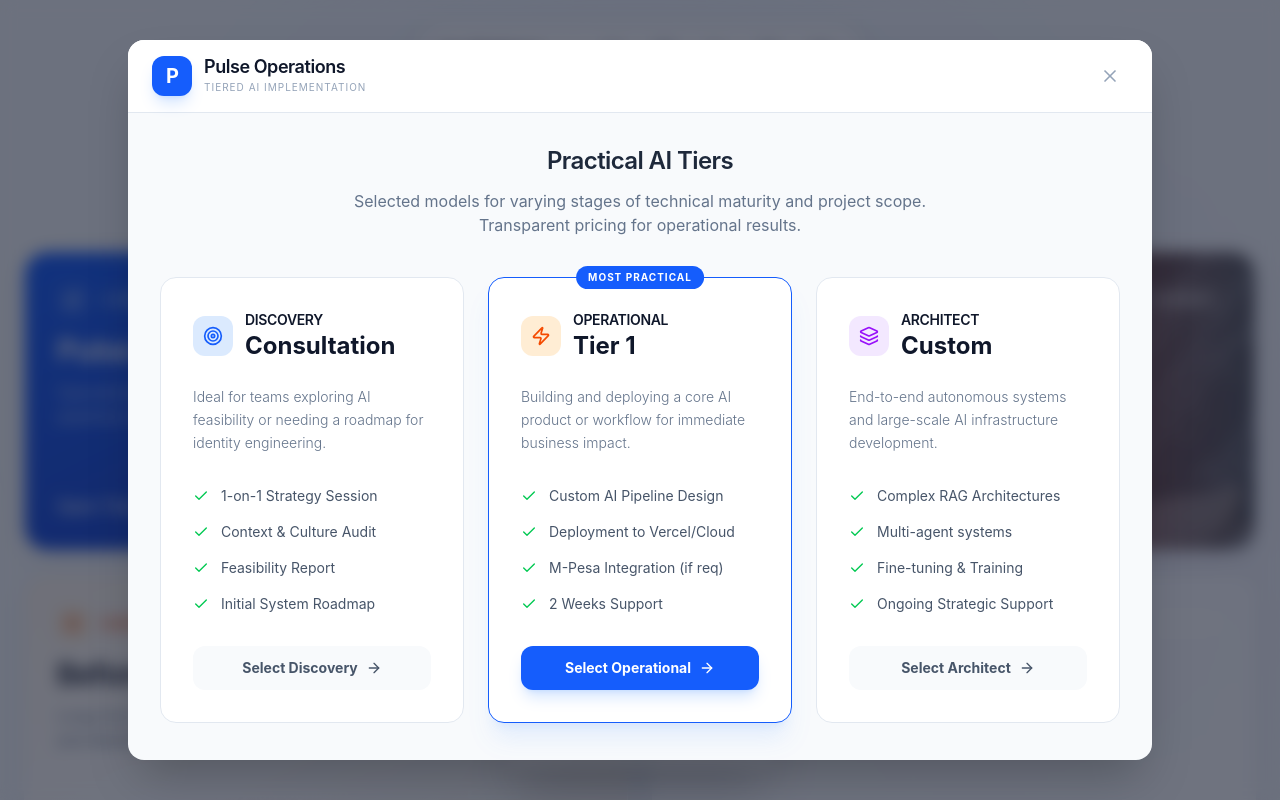
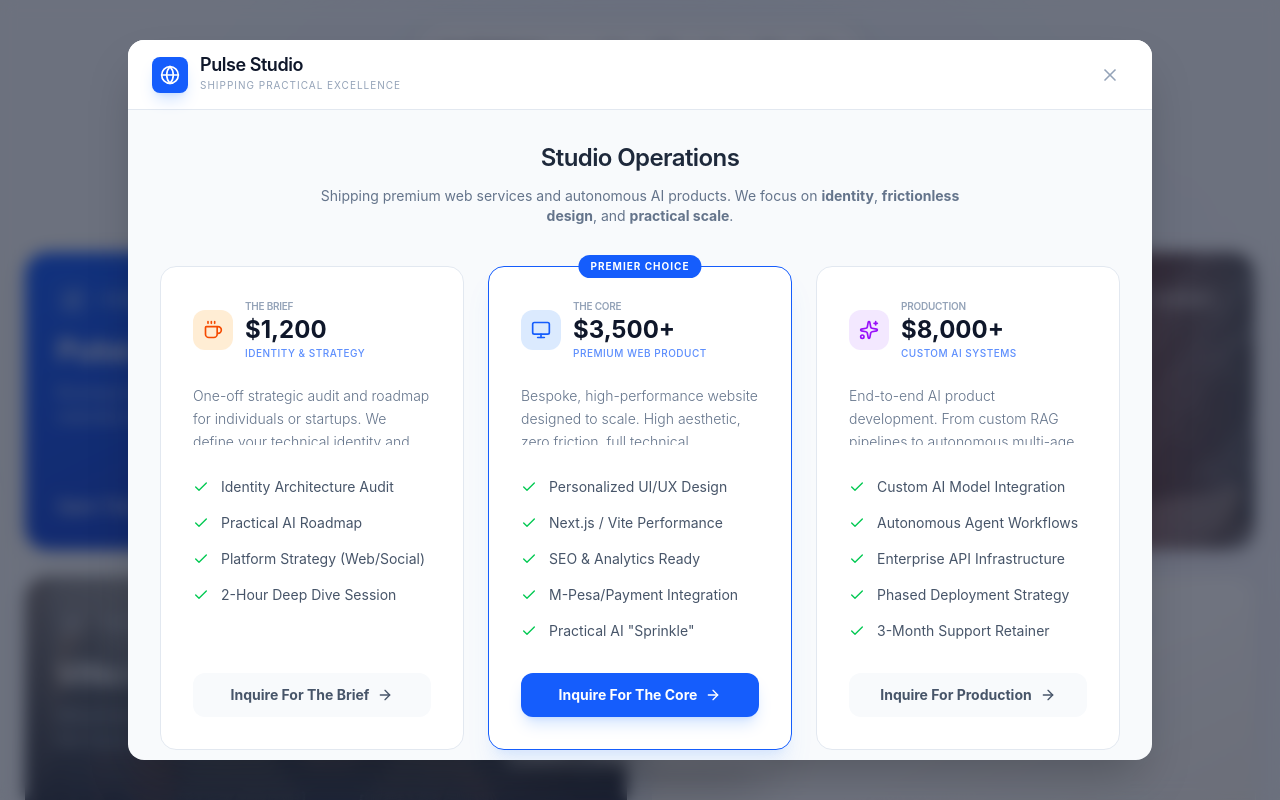
Before and after one commit to IanOchiengAI/ian-personal-website, a React (Vite) app in the folder website/: page / in a window 1280 px wide. Both pictures are taken after a click on the element 326 px from the left and 1309 px from the top of the page. Shown: the part 909-1709 px from the top of the page. Built offline with nearby package versions, Linux system fonts and the light colour scheme.

Commit message:
feat: restore ViNci Music and integrate Pulse Studio with premium pricing tiers

```diff
--- a/website/src/components/Ecosystem.tsx
+++ b/website/src/components/Ecosystem.tsx
@@ -8,15 +8,15 @@
 
 const ecosystemItems = [
     {
-        id: 'pulse',
-        title: 'Pulse Operations',
-        subtitle: 'CURRENT COMPANY',
-        description: 'Operationalizing AI for high-growth teams. Strategic pipelines and product delivery.',
+        id: 'pulse-studio',
+        title: 'Pulse Studio',
+        subtitle: 'FOUNDER • CURRENT',
+        description: 'Boutique digital studio building premium, personalized websites and practical AI products.',
         action: 'openPricing',
         icon: Sparkles,
         bgImage: '/images/ian-suit.jpeg',
         theme: 'blue',
-        aiInsight: 'Current mission: Automating high-friction client onboarding workflows.'
+        aiInsight: 'Current mission: Automating high-friction onboarding for premium web clients.'
     },
     {
         id: 'youtube-ai',
@@ -30,6 +30,17 @@
         aiInsight: 'Primary channel for "low-friction" AI deployment tutorials.'
     },
     {
+        id: 'vinci-music',
+        title: 'ViNci Music',
+        subtitle: 'YOUTUBE • CREATIVE',
+        description: 'Where technical precision meets sonic artistry. Exploring the future of music.',
+        link: 'https://www.youtube.com/@ViNciMusicKE',
+        icon: Youtube, // Using Youtube icon as it's a channel
+        bgImage: '/images/ian-moody.jpeg',
+        theme: 'slate',
+        aiInsight: 'Leveraging AI for unique Kenyan sonic identity generation.'
+    },
+    {
         id: 'before-agi',
         title: 'Before AGI',
         subtitle: 'SUBSTACK',
@@ -39,17 +50,6 @@
         bgImage: '/images/before-agi-workflow.png',
         theme: 'orange',
         aiInsight: 'Predicts the rise of "Identity-First" AI systems by 2027.'
-    },
-    {
-        id: 'behance',
-        title: 'Design Portfolio',
-        subtitle: 'CREATIVE DIRECTION',
-        description: 'UI/UX case studies and visual systems for AI-native platforms.',
-        link: 'https://www.behance.net/ianwsochiengai',
-        icon: Palette,
-        bgImage: null,
-        theme: 'slate',
-        aiInsight: 'Focuses on "Invisible UI" patterns for LLM-driven applications.'
     }
 ];
 
--- a/website/src/components/PricingModal.tsx
+++ b/website/src/components/PricingModal.tsx
@@ -1,5 +1,5 @@
 import { motion, AnimatePresence } from 'framer-motion';
-import { X, Check, ArrowRight, Zap, Target, Layers } from 'lucide-react';
+import { X, Check, ArrowRight, Monitor, Sparkles, Coffee, Globe } from 'lucide-react';
 
 interface PricingModalProps {
     isOpen: boolean;
@@ -8,45 +8,50 @@
 
 const tiers = [
     {
-        name: 'Discovery',
-        price: 'Consultation',
-        description: 'Ideal for teams exploring AI feasibility or needing a roadmap for identity engineering.',
+        name: 'The Brief',
+        price: '$1,200',
+        subtitle: 'Identity & Strategy',
+        description: 'One-off strategic audit and roadmap for individuals or startups. We define your technical identity and AI feasibility.',
         features: [
-            '1-on-1 Strategy Session',
-            'Context & Culture Audit',
-            'Feasibility Report',
-            'Initial System Roadmap'
+            'Identity Architecture Audit',
+            'Practical AI Roadmap',
+            'Platform Strategy (Web/Social)',
+            '2-Hour Deep Dive Session'
         ],
-        icon: Target,
-        color: 'bg-blue-100 text-blue-600',
-        borderColor: 'border-blue-100'
+        icon: Coffee,
+        color: 'bg-orange-100 text-orange-600',
+        borderColor: 'border-orange-100'
     },
     {
-        name: 'Operational',
-        price: 'Tier 1',
-        description: 'Building and deploying a core AI product or workflow for immediate business impact.',
+        name: 'The Core',
+        price: '$3,500+',
+        subtitle: 'Premium Web Product',
+        description: 'Bespoke, high-performance website designed to scale. High aesthetic, zero friction, full technical deployment.',
         features: [
-            'Custom AI Pipeline Design',
-            'Deployment to Vercel/Cloud',
-            'M-Pesa Integration (if req)',
-            '2 Weeks Support'
+            'Personalized UI/UX Design',
+            'Next.js / Vite Performance',
+            'SEO & Analytics Ready',
+            'M-Pesa/Payment Integration',
+            'Practical AI "Sprinkle"'
         ],
-        icon: Zap,
-        color: 'bg-orange-100 text-orange-600',
-        borderColor: 'border-orange-100',
+        icon: Monitor,
+        color: 'bg-blue-100 text-blue-600',
+        borderColor: 'border-blue-100',
         recommended: true
     },
     {
-        name: 'Architect',
-        price: 'Custom',
-        description: 'End-to-end autonomous systems and large-scale AI infrastructure development.',
+        name: 'Production',
+        price: '$8,000+',
+        subtitle: 'Custom AI Systems',
+        description: 'End-to-end AI product development. From custom RAG pipelines to autonomous multi-agent systems for enterprise.',
         features: [
-            'Complex RAG Architectures',
-            'Multi-agent systems',
-            'Fine-tuning & Training',
-            'Ongoing Strategic Support'
+            'Custom AI Model Integration',
+            'Autonomous Agent Workflows',
+            'Enterprise API Infrastructure',
+            'Phased Deployment Strategy',
+            '3-Month Support Retainer'
         ],
-        icon: Layers,
+        icon: Sparkles,
         color: 'bg-purple-100 text-purple-600',
         borderColor: 'border-purple-100'
     }
@@ -76,12 +81,12 @@
                         {/* Header */}
                         <div className="bg-white border-b border-slate-200 px-6 py-4 flex items-center justify-between shrink-0">
                             <div className="flex items-center gap-3">
-                                <div className="w-10 h-10 bg-blue-600 rounded-xl flex items-center justify-center shadow-lg shadow-blue-500/20">
-                                    <span className="text-white font-bold text-xl uppercase tracking-tighter">P</span>
+                                <div className="p-2 bg-blue-600 rounded-lg shadow-lg shadow-blue-500/20">
+                                    <Globe className="w-5 h-5 text-white" />
                                 </div>
                                 <div>
-                                    <h2 className="text-lg font-bold text-slate-900 leading-none">Pulse Operations</h2>
-                                    <p className="text-[10px] text-slate-400 uppercase tracking-widest mt-1">Tiered AI Implementation</p>
+                                    <h2 className="text-lg font-bold text-slate-900 leading-none">Pulse Studio</h2>
+                                    <p className="text-[10px] text-slate-400 uppercase tracking-widest mt-1">Shipping Practical Excellence</p>
                                 </div>
                             </div>
                             <button
@@ -95,9 +100,12 @@
 
                         {/* Content */}
                         <div className="p-8 overflow-y-auto">
-                            <div className="text-center mb-10">
-                                <h3 className="text-2xl font-semibold mb-3">Practical AI Tiers</h3>
-                                <p className="text-slate-500 max-w-xl mx-auto">Selected models for varying stages of technical maturity and project scope. Transparent pricing for operational results.</p>
+                            <div className="text-center mb-10 max-w-2xl mx-auto">
+                                <h3 className="text-2xl font-semibold mb-3">Studio Operations</h3>
+                                <p className="text-slate-500 text-sm">
+                                    Shipping premium web services and autonomous AI products.
+                                    We focus on <strong>identity</strong>, <strong>frictionless design</strong>, and <strong>practical scale</strong>.
+                                </p>
                             </div>
 
                             <div className="grid md:grid-cols-3 gap-6">
@@ -108,7 +116,7 @@
                                     >
                                         {tier.recommended && (
                                             <div className="absolute -top-3 left-1/2 -translate-x-1/2 bg-blue-600 text-white text-[10px] font-bold px-3 py-1 rounded-full uppercase tracking-widest whitespace-nowrap">
-                                                Most Practical
+                                                Premier Choice
                                             </div>
                                         )}
 
@@ -117,12 +125,13 @@
                                                 <tier.icon className="w-5 h-5" />
                                             </div>
                                             <div>
-                                                <h4 className="text-sm font-bold text-slate-900 uppercase tracking-widest">{tier.name}</h4>
-                                                <p className="text-2xl font-bold text-slate-900">{tier.price}</p>
+                                                <h4 className="text-[10px] font-bold text-slate-400 uppercase tracking-widest">{tier.name}</h4>
+                                                <p className="text-2xl font-bold text-slate-900 leading-none mt-1">{tier.price}</p>
+                                                <p className="text-[10px] font-medium text-blue-600/70 mt-1 uppercase tracking-wider">{tier.subtitle}</p>
                                             </div>
                                         </div>
 
-                                        <p className="text-sm text-slate-500 mb-8 font-light leading-relaxed">
+                                        <p className="text-sm text-slate-500 mb-8 font-light leading-relaxed h-[60px] line-clamp-3">
                                             {tier.description}
                                         </p>
 
@@ -138,11 +147,11 @@
                                         <button
                                             onClick={onClose}
                                             className={`w-full py-3 rounded-xl text-sm font-bold flex items-center justify-center gap-2 transition-all ${tier.recommended
-                                                ? 'bg-blue-600 text-white hover:bg-blue-700 shadow-lg shadow-blue-500/20'
-                                                : 'bg-slate-50 text-slate-600 hover:bg-slate-100'
+                                                    ? 'bg-blue-600 text-white hover:bg-blue-700 shadow-lg shadow-blue-500/20'
+                                                    : 'bg-slate-50 text-slate-600 hover:bg-slate-100'
                                                 }`}
                                         >
-                                            Select {tier.name} <ArrowRight className="w-4 h-4" />
+                                            Inquire For {tier.name} <ArrowRight className="w-4 h-4" />
                                         </button>
                                     </div>
                                 ))}
@@ -150,14 +159,14 @@
 
                             <div className="mt-12 p-6 bg-slate-900 rounded-3xl text-white flex flex-col md:flex-row items-center justify-between gap-6">
                                 <div>
-                                    <h4 className="text-lg font-semibold mb-1">Need a custom AI architecture?</h4>
-                                    <p className="text-slate-400 text-sm">Large scale systems require unique constraints and culture-first design.</p>
+                                    <h4 className="text-lg font-semibold mb-1 uppercase tracking-tight">Large-Scale Enterprise?</h4>
+                                    <p className="text-slate-400 text-sm font-light italic">"Systems that scale beyond the baseline."</p>
                                 </div>
                                 <button
                                     onClick={onClose}
-                                    className="px-8 py-3 bg-white text-slate-900 rounded-xl text-sm font-bold hover:bg-blue-50 transition-colors whitespace-nowrap"
+                                    className="px-8 py-3 bg-white text-slate-900 rounded-xl text-sm font-bold hover:bg-blue-50 transition-colors whitespace-nowrap shadow-lg"
                                 >
-                                    Contact for Custom Brief
+                                    Custom Architecture Brief
                                 </button>
                             </div>
                         </div>
```
